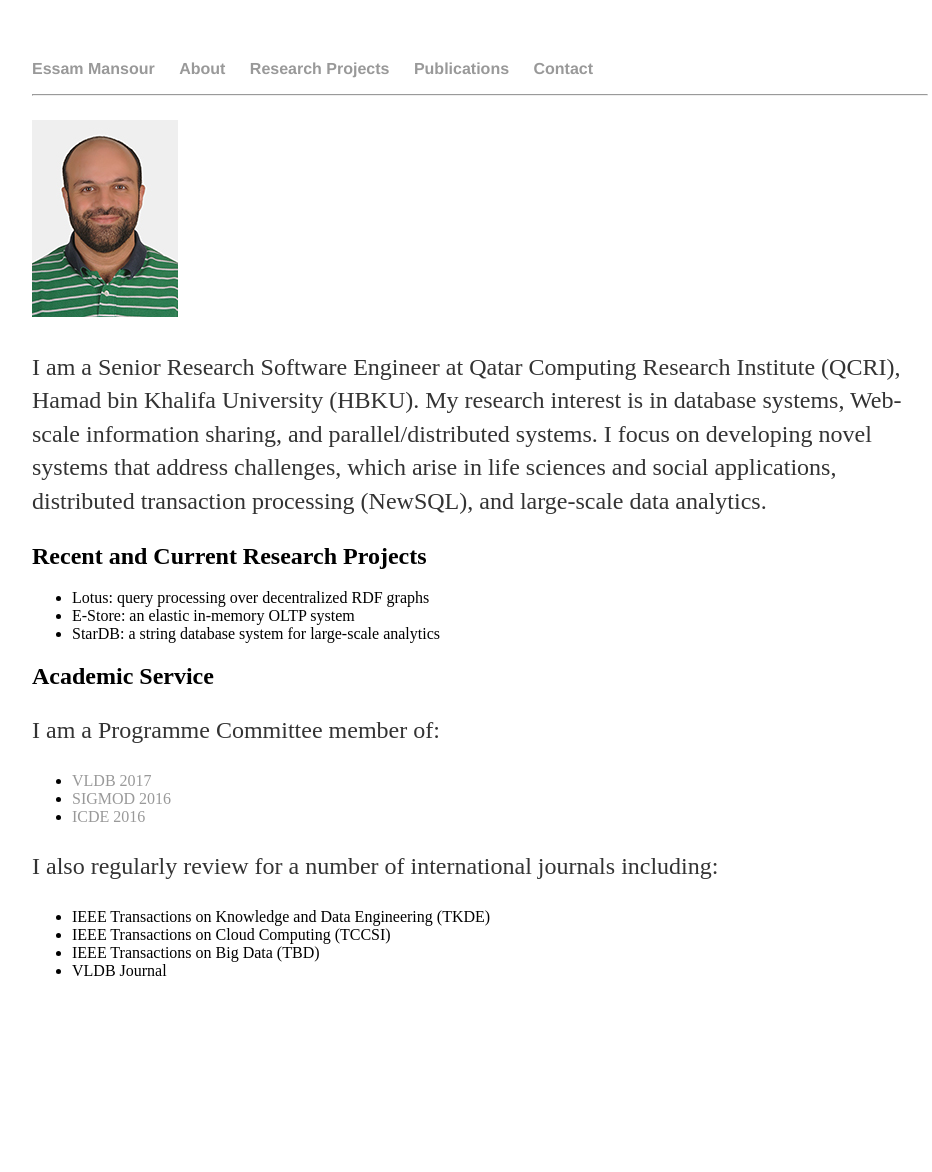
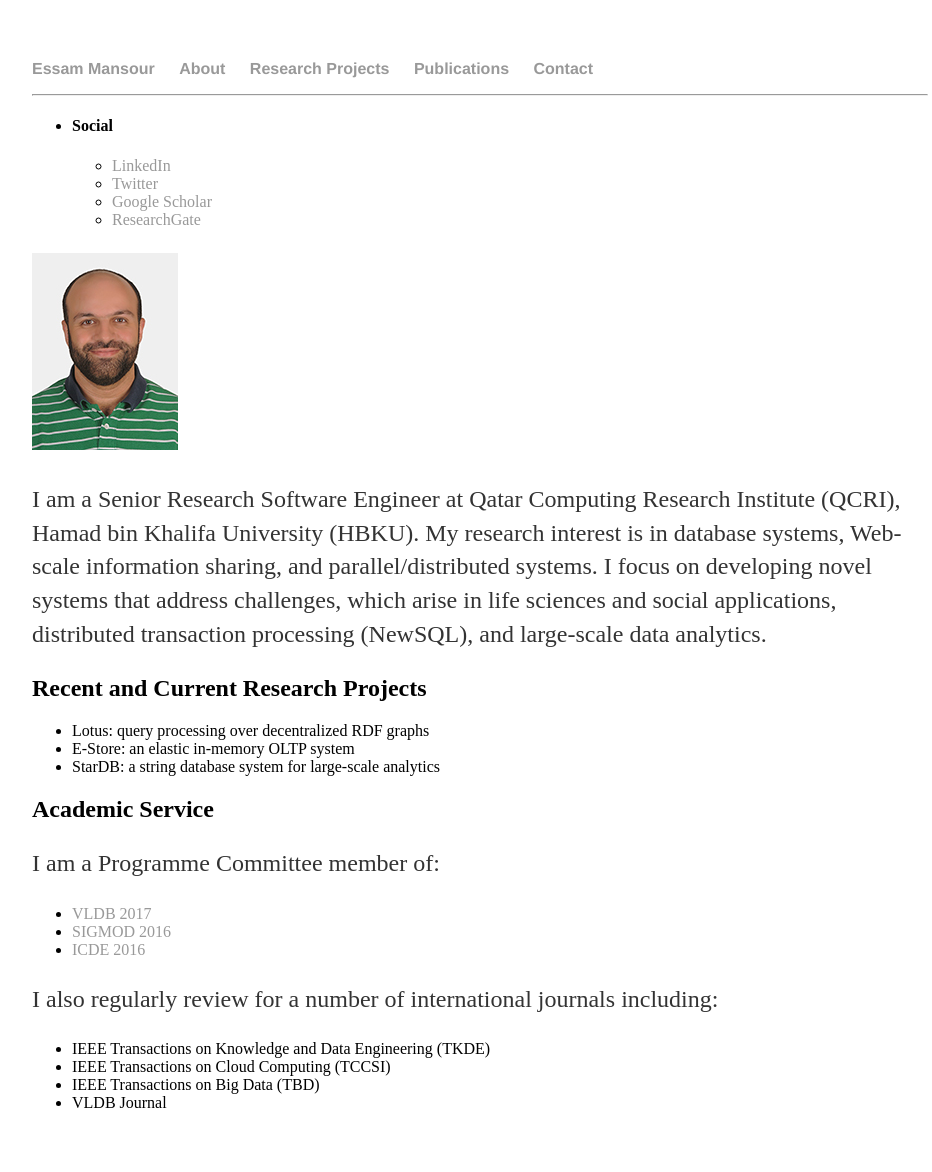
Before and after one commit to mansoure/mansoure.github.io, a Jekyll site: the page built from index.md, in a window 1280 px wide. Shown: the whole page, without its empty margins (160-1092 px from the left). Built offline with Jekyll 4.4.1, drawn with Linux system fonts in a browser that asks for light colours; before the commit the page ends 1040 px from its top, so only the background shows below that.

Commit message:
Update default.html

```diff
--- a/_layouts/default.html
+++ b/_layouts/default.html
@@ -21,6 +21,25 @@
 
 			<hr/>
 
+			<div class="col-sm-3" id="sidebar">
+            <aside>
+
+<section class="well well-sm">
+    <ul class="list-group list-group-flush">
+            <li class="list-group-item"><h4><i class="fa fa-home fa-lg"></i><span class="icon-label">Social</span></h4>
+              <ul class="list-group" id="social">
+                <li class="list-group-item"><a href="https://linkedin.com/in/suhaibfahmy"><i class="fa fa-linkedin-square fa-lg"></i> LinkedIn</a></li>
+                <li class="list-group-item"><a href="https://twitter.com/suhaibfahmy"><i class="fa fa-twitter-square fa-lg"></i> Twitter</a></li>
+                <li class="list-group-item"><a href="http://scholar.google.com/citations?user=88wtbPwAAAAJ"><i class="fa fa-graduation-cap fa-lg"></i> Google Scholar</a></li>
+                <li class="list-group-item"><a href="http://www.researchgate.net/profile/Suhaib_Fahmy"><i class="fa fa-flask fa-lg"></i> ResearchGate</a></li>
+              </ul>
+            </li>
+
+    </ul>
+</section>
+            </aside>
+        </div>
+
 			<div class="container">
 
 			{{ content }}
```
